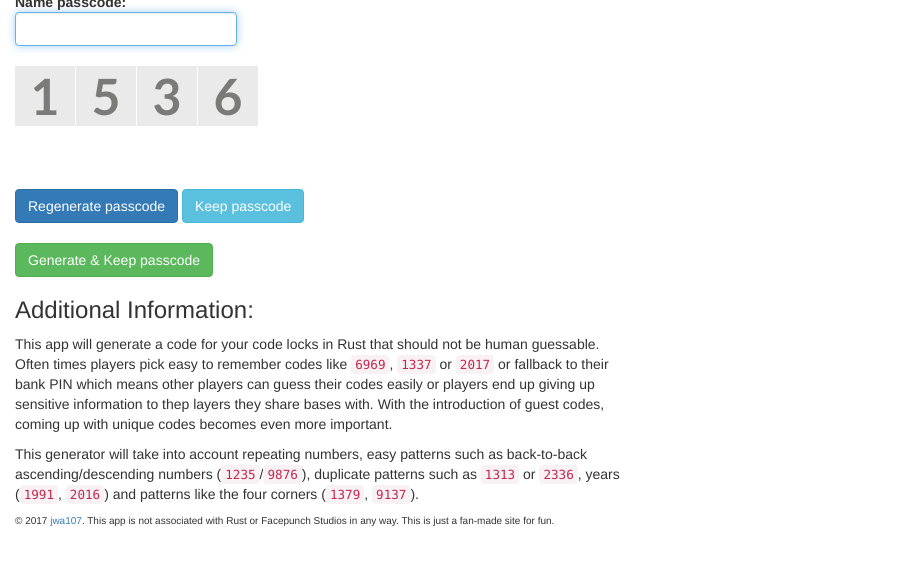
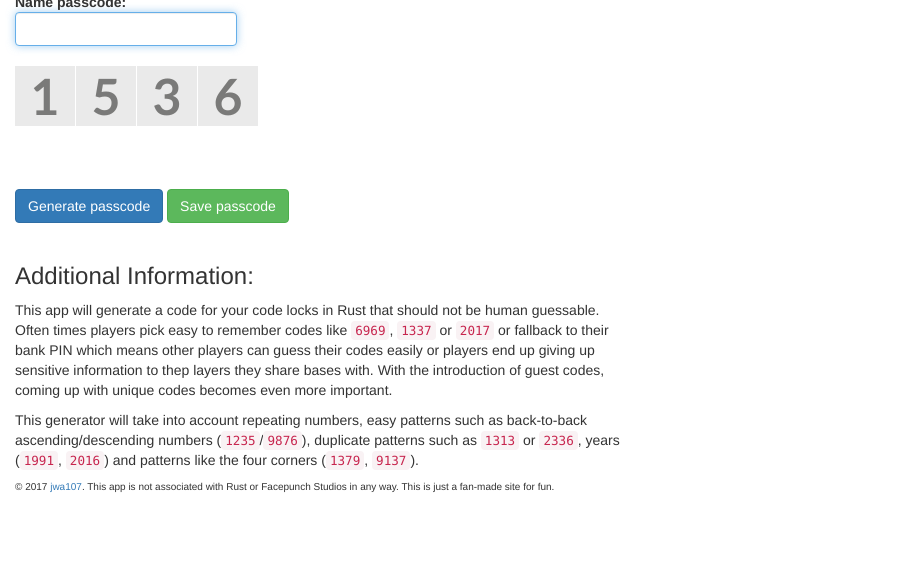
Before and after one commit to hsw107/hsw107.github.io, a plain HTML site: page Rust/index.html in a window 1280 px wide. Shown: the part 107-672 px from the top of the page, without its empty margins (0-923 px from the left). Drawn offline with nearby package versions, Linux system fonts and the light colour scheme.

Commit message:
Removed uncessary UI and changed button text

```diff
--- a/Rust/index.html
+++ b/Rust/index.html
@@ -39,10 +39,9 @@
                 </div>
                 <h2>&nbsp;</h2>
 
-                <button class="btn btn-primary" id="generate">Regenerate passcode</button>
-                <button class="btn btn-info" id="keep">Keep passcode</button>
+                <button class="btn btn-primary" id="generate">Generate passcode</button>
+                <button class="btn btn-success" id="keep">Save passcode</button>
                 <br/><br/>
-                <button class="btn btn-success" id="genAndKeep">Generate & Keep passcode</button><br/>
                 <h3>Additional Information:</h3>
                 <p>This app will generate a code for your code locks in Rust that should not be human guessable. Often times players pick easy to remember codes like <code>6969</code>, <code>1337</code>  or <code>2017</code> or fallback to their bank PIN which means other players can guess their codes easily or players end up giving up sensitive information to thep layers they share bases with. With the introduction of guest codes, coming up with unique codes becomes even more important.</p>
                 <p>This generator will take into account repeating numbers, easy patterns such as back-to-back ascending/descending numbers (<code>1235</code>/<code>9876</code>), duplicate patterns such as <code>1313</code> or <code>2336</code>, years (<code>1991</code>, <code>2016</code>) and patterns like the four corners (<code>1379</code>, <code>9137</code>).</p>
```
